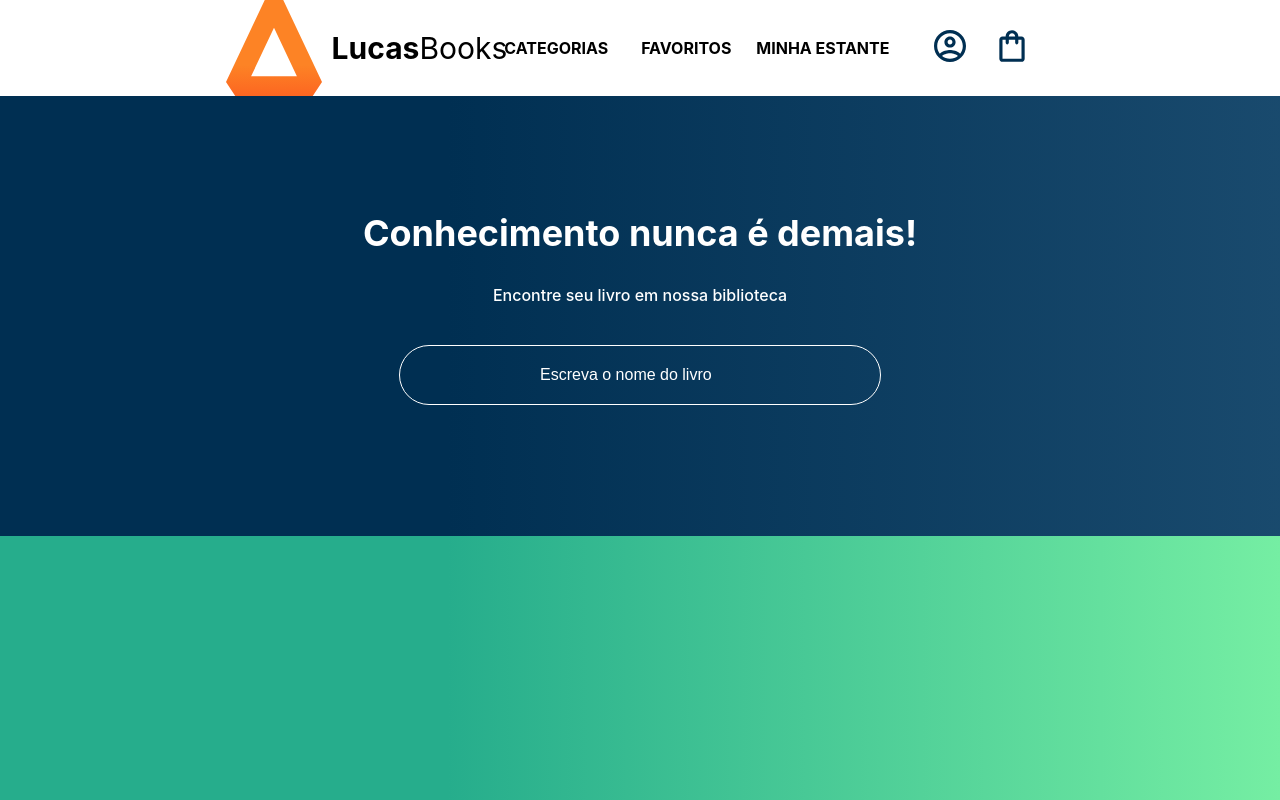
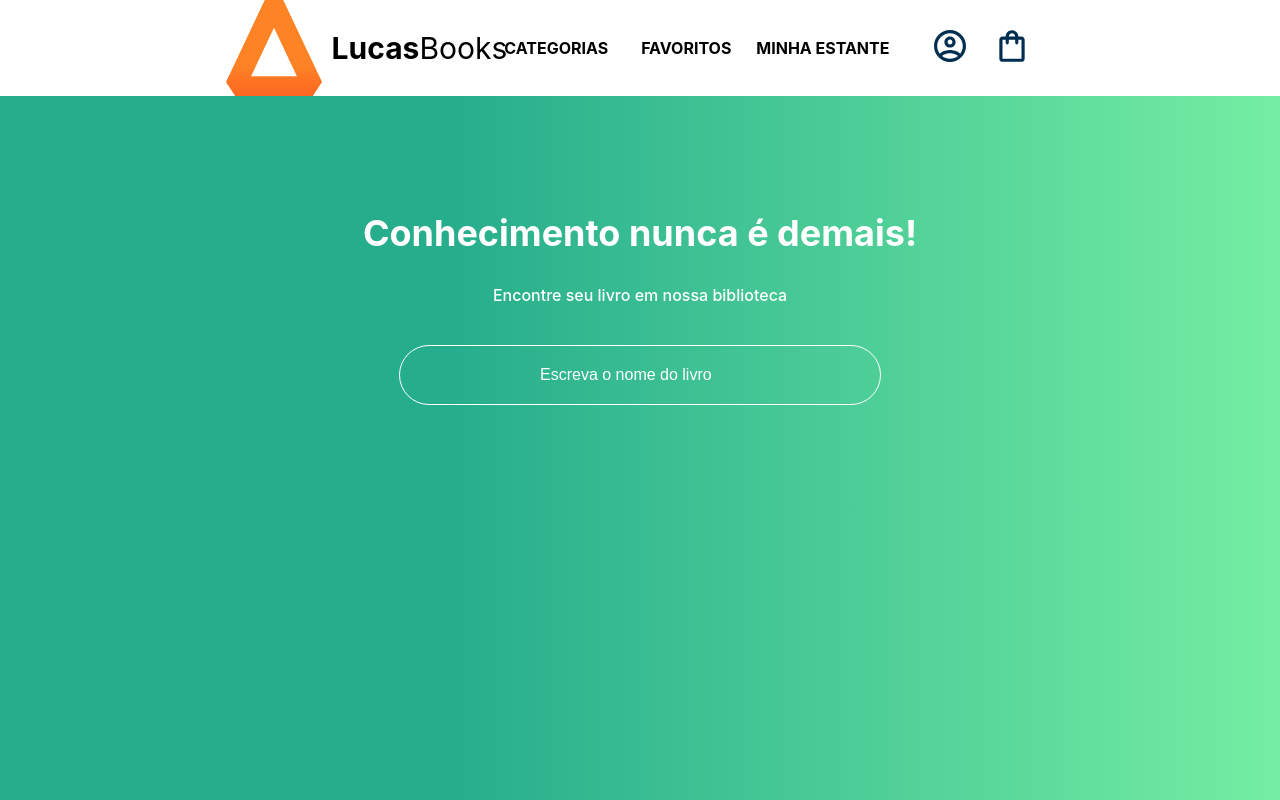
Before and after one commit to lucasMarquesDevTi/projeto_books, a React (Create React App) app: page / in a window 1280 px wide. Built offline with nearby package versions, Linux system fonts and the light colour scheme.

Commit message:
criando manipulação de arquivos com filter

```diff
--- a/src/componentes/Pesquisa/index.js
+++ b/src/componentes/Pesquisa/index.js
@@ -1,9 +1,10 @@
 import Input from "../Input"
 import styled from 'styled-components'
+import { useState } from "react"
 
 
 const PesquisaContainer = styled.section`
-        background-image: linear-gradient(90deg, #002F52 35%, #326589 165%);
+        background-image: linear-gradient(90deg, #26ad8c 35%, #75eea3);
         color: #FFF;
         text-align: center;
         padding: 85px 0;
@@ -26,11 +27,14 @@ const Subtitulo = styled.h3`
 
 function Pesquisa(){
 
+    const [ textoDigitado, setTextoDigitado ] = useState('')
+
     return (
         <PesquisaContainer>
             <Titulo>Conhecimento nunca é demais!</Titulo>
             <Subtitulo>Encontre seu livro em nossa biblioteca</Subtitulo>
-            <Input placeholder="Escreva o nome do livro" />
+            <Input onBlur={evento => setTextoDigitado(evento.target.value)} placeholder="Escreva o nome do livro" />
+            <p>{textoDigitado}</p>
         </PesquisaContainer>
     )
 }
```
Also changed, not shown: src/componentes/Pesquisa/dadosPesquisa.js (added).
